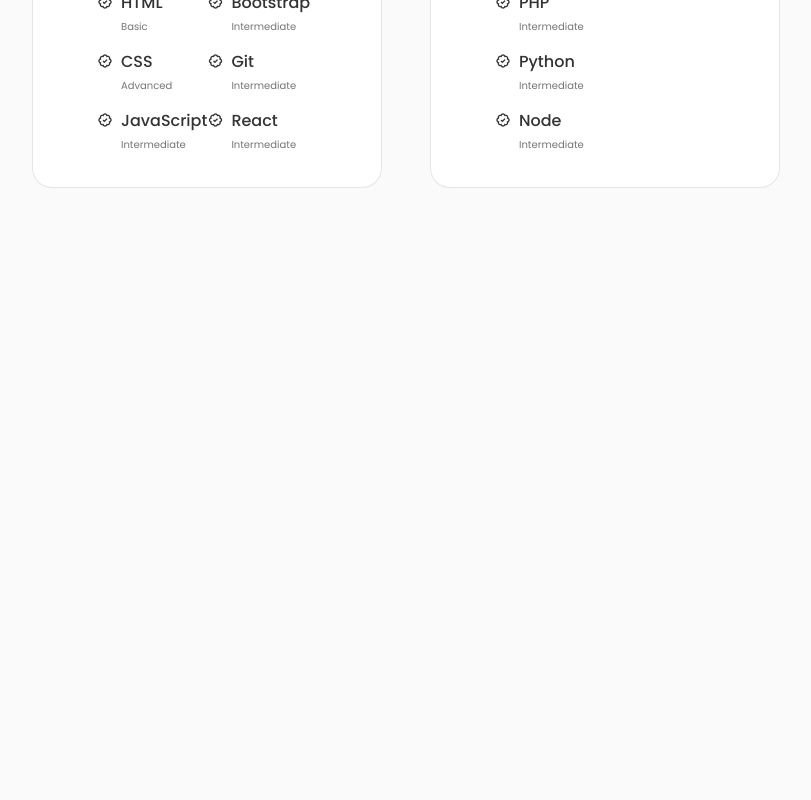
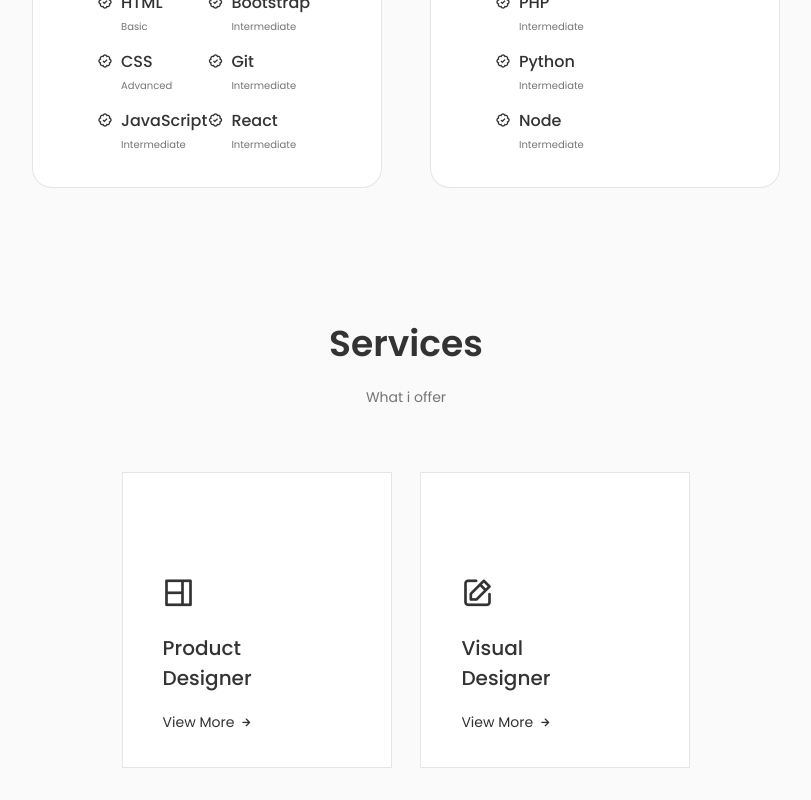
Before and after one commit to Mahmoud-Saadaoui/portfolio, a React (Create React App) app: page / in a window 1280 px wide. Shown: the part 1578-2378 px from the top of the page, without its empty margins (234-1045 px from the left). Before the commit the page ends 1798 px from the top, so only its background shows below. Built offline with nearby package versions, Linux system fonts and the light colour scheme.

Commit message:
services

```diff
--- a/src/App.js
+++ b/src/App.js
@@ -1,6 +1,7 @@
 import About from "./components/about/About";
 import Header from "./components/header/Header";
 import Home from "./components/home/Home";
+import Services from "./components/services/Services";
 import Skills from "./components/skills/Skills";
 
 
@@ -12,6 +13,7 @@
         <Home/>
         <About/>
         <Skills />
+        <Services />
       </main>
     </div>
   );
--- /dev/null
+++ b/src/components/services/Services.jsx
@@ -0,0 +1,108 @@
+import React, { useState } from 'react'
+import './services.css'
+
+function Services() {
+    const [toggleState, setToggleState] = useState(0)
+    const toggleTab = (index) => {
+        setToggleState(index)
+    }
+  return (
+    <section className='services section' id='services'>
+      <h2 className="section_title">Services</h2>
+      <span className="section_subtitle">What i offer</span>
+
+      <div className="services_container container grid" id="services">
+        <div className="service_content">
+            <div>
+                <i className="uil uil-web-grid services_icon"></i>
+                <h3 className="services_title">Product <br/> Designer</h3>
+            </div>
+
+            <span className="services_button" onClick={()=>toggleTab(1)}>
+                View More <i className="uil uil-arrow-right services_button-icon"></i>
+            </span>
+
+            <div className={toggleState === 1 ? 'services_modal active-modal' : 'services_modal'}>
+                <div className="services_modal-content">
+                    <i className="uil uil-times services_modal-close" onClick={()=>toggleTab(0)}></i>
+                    <h3 className="services_modal-title">Product designer</h3>
+                    <p className="services_modal-description">
+                    Service with more than 3 years of experience.Providing quality work to clients and companies.
+                    </p>
+                    <ul className="services_modal-services grid">
+                        <li className="services_modal-service">
+                            <i className="uil uil-check-circle services_modal-icon"></i>
+                            <p className="services_modal-info">
+                            I develop the user interface.
+                            </p>
+                        </li>
+
+                        <li className="services_modal-service">
+                            <i className="uil uil-check-circle services_modal-icon"></i>
+                            <p className="services_modal-info">
+                            Web page development.
+                            </p>
+                        </li>
+
+                        <li className="services_modal-service">
+                            <i className="uil uil-check-circle services_modal-icon"></i>
+                            <p className="services_modal-info">
+                            I position your company brand.
+                            </p>
+                        </li>
+                    </ul>
+                </div>
+            </div>
+
+        </div>
+
+        <div className="service_content">
+            <div>
+                <i className="uil uil-edit services_icon"></i>
+                <h3 className="services_title">Visual <br/> Designer</h3>
+            </div>
+
+            <span className="services_button" onClick={()=>toggleTab(2)}>
+                View More <i className="uil uil-arrow-right services_button-icon"></i>
+            </span>
+
+            <div className={toggleState === 2 ? 'services_modal active-modal' : 'services_modal'}>
+                <div className="services_modal-content">
+                    <i className="uil uil-times services_modal-close" onClick={()=>toggleTab(0)}></i>
+                    <h3 className="services_modal-title">Visual Designer</h3>
+                    <p className="services_modal-description">
+                    Service with more than 3 years of experience.Providing quality work to clients and companies.
+                    </p>
+                    <ul className="services_modal-services grid">
+                        <li className="services_modal-service">
+                            <i className="uil uil-check-circle services_modal-icon"></i>
+                            <p className="services_modal-info">
+                            I develop the user interface.
+                            </p>
+                        </li>
+
+                        <li className="services_modal-service">
+                            <i className="uil uil-check-circle services_modal-icon"></i>
+                            <p className="services_modal-info">
+                            Web page development.
+                            </p>
+                        </li>
+
+                        <li className="services_modal-service">
+                            <i className="uil uil-check-circle services_modal-icon"></i>
+                            <p className="services_modal-info">
+                            I position your company brand.
+                            </p>
+                        </li>
+                    </ul>
+                </div>
+            </div>
+
+        </div>
+      </div>
+
+    </section>
+  )
+}
+
+export default Services
--- /dev/null
+++ b/src/components/services/services.css
@@ -0,0 +1,142 @@
+.services_container {
+    grid-template-columns: repeat(2, 270px);
+    justify-content: center;
+    column-gap: 1.8rem;
+}
+.service_content {
+    position: relative;
+    border: 1px solid rgba(0, 0, 0, 0.1);
+    background-color: var(--container-color);
+    padding: 6rem 0 2rem 2.5rem;
+}
+.services_icon {
+    display: block;
+    font-size: 2rem;
+    color: var(--title-color);
+    margin-bottom: var(--mb-1);
+}
+.services_title {
+    font-size: var(--h3-font-size);
+    margin-bottom: var(--mb-1);
+    font-weight: var(--font-medium);
+}
+.services_button {
+    color: var(--title-color);
+    font-size: var(--small-font-size);
+    display: inline-flex;
+    align-items: center;
+    column-gap: 0.25rem;
+    cursor: pointer;
+}
+.services_button-icon {
+    font-size: 1rem;
+    transition: 0.3s;
+}
+.services_button:hover .services_button-icon {
+    transform: translateX(00.25rem);
+}
+.services_modal {
+    position: fixed;
+    top: 0;
+    left: 0;
+    right: 0;
+    bottom: 0;
+    background-color: rgba(0, 0, 0, 0.5);
+    z-index: var(--z-modal);
+    display: flex;
+    align-items: center;
+    justify-content: center;
+    padding: 0 1rem;
+    opacity: 0;
+    visibility: hidden;
+    transition: 0.3s;
+}
+.services_modal-content {
+    width: 500px;
+    position: relative;
+    background-color: var(--container-color);
+    padding: 4.5rem 2.5rem 2.5rem;
+    border-radius: 1.5rem;
+}
+.services_modal-close {
+    position: absolute;
+    top: 1.5rem;
+    right: 1.5rem;
+    font-size: 1.5rem;
+    color: var(--title-color);
+    cursor: pointer;
+}
+.services_modal-title,
+.services_modal-description {
+    text-align: center;
+}
+.services_modal-title {
+    font-size: var(--h3-font-size);
+    font-weight: var(--font-medium);
+    margin-bottom: var(--mb-1);
+}
+.services_modal-description {
+    font-size: var(--small-font-size);
+    padding: 0 3.5rem;
+    margin-bottom: var(--mb-2);
+}
+.services_modal-services {
+    row-gap: 0.75rem;
+}
+.services_modal-service {
+    display: flex;
+    align-items: center;
+    column-gap: 0.5rem;
+}
+.services_modal-icon {
+    color: var(--title-color);
+    font-size: 1.1rem;
+}
+.services_modal-info {
+    font-size: var(--small-font-size);
+}
+
+/* active modal */
+.active-modal {
+    opacity: 1;
+    visibility: visible;
+}
+
+/*=============== BREAKPOINTS ===============*/
+/* For large devices */
+@media screen and (max-width: 992px) {
+    .services_container {
+        grid-template-columns: repeat(2, 218px);
+    }
+  }
+
+  /* For medium devices */
+  @media screen and (max-width: 768px) {
+    .services_container {
+        grid-template-columns: repeat(2, 1fr);
+    }
+    .service_content {
+        padding: 3.5rem 0.5rem 1.25rem 1.5rem;
+    }
+    .services_icon {
+        font-size: 1.5rem;
+    }
+  }
+  @media screen and (max-width: 576px) {
+    .services_modal-content {
+        padding: 4.5rem 1.5rem 2.5rem;
+    }
+    .services_modal-description {
+        padding: 0;
+    }
+  }
+
+  /* For small devices */
+  @media screen and (max-width: 350px) {
+    .services_container {
+        grid-template-columns: max-content;
+    }
+    .service_content {
+        padding-right: 6rem;
+    }
+  }
```
